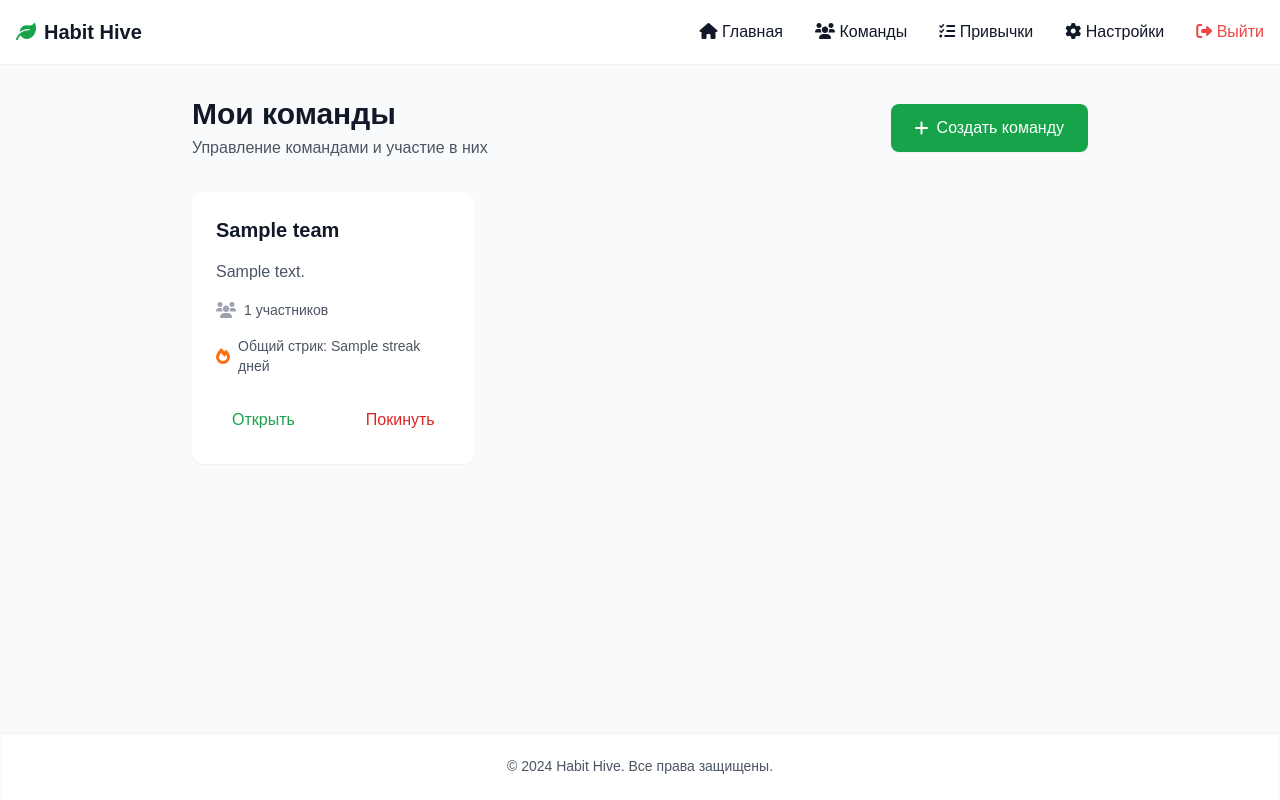
After one commit to lexa946/habit-hive, a FastAPI app: template app/templates/teams.html in a window 1280 px wide. The commit adds this page. Run offline with FastAPI, Linux system fonts and the light colour scheme; the template is opened without the code that fills it: most values are stand-ins (such as "Sample title", 1, 10 or a date in 2020); parts of the project's set-up code (start-up, migrations or seed data) failed here and were passed over; some libraries are stand-ins or nearby versions; some web fonts are replaced.

Commit message:
обнова

```diff
--- a/app/templates/navbar.html
+++ b/app/templates/navbar.html
@@ -15,9 +15,9 @@
                     <i class="fas fa-home"></i>
                     <span>Главная</span>
                 </a>
-                <a href="/team" class="nav-link">
+                <a href="/teams" class="nav-link">
                     <i class="fas fa-users"></i>
-                    <span>Команда</span>
+                    <span>Команды</span>
                 </a>
                 <a href="/habits" class="nav-link">
                     <i class="fas fa-list-check"></i>
@@ -54,9 +54,9 @@
                 <i class="fas fa-home"></i>
                 <span>Главная</span>
             </a>
-            <a href="/team" class="mobile-nav-link">
+            <a href="/teams" class="mobile-nav-link">
                 <i class="fas fa-users"></i>
-                <span>Команда</span>
+                <span>Команды</span>
             </a>
             <a href="/habits" class="mobile-nav-link">
                 <i class="fas fa-list-check"></i>
--- /dev/null
+++ b/app/templates/teams.html
@@ -0,0 +1,100 @@
+{% extends "base.html" %}
+
+{% block title %}
+    Команды - Habit Hive
+{% endblock %}
+
+{% block Body %}
+<div class="animate-fade-in">
+    <!-- Header Section -->
+    <div class="flex flex-col md:flex-row md:items-center md:justify-between mb-8">
+        <div class="mb-4 md:mb-0">
+            <h1 class="text-3xl font-bold text-gray-900 dark:text-white">
+                Мои команды
+            </h1>
+            <p class="text-gray-600 dark:text-gray-400 mt-1">
+                Управление командами и участие в них
+            </p>
+        </div>
+        <a href="/teams/new"
+           class="inline-flex items-center justify-center px-6 py-3 bg-green-600 text-white rounded-lg hover:bg-green-700 transition-colors duration-200 shadow-sm hover:shadow-md">
+            <i class="fas fa-plus mr-2"></i>
+            <span>Создать команду</span>
+        </a>
+    </div>
+
+    <!-- Teams Grid -->
+    <div class="grid grid-cols-1 md:grid-cols-2 lg:grid-cols-3 gap-6">
+        {% for team in teams %}
+        <div class="bg-white dark:bg-gray-800 rounded-xl shadow-sm hover:shadow-md transition-shadow duration-200">
+            <div class="p-6">
+                <div class="flex items-center justify-between mb-4">
+                    <h2 class="text-xl font-semibold text-gray-900 dark:text-white">
+                        {{ team.name }}
+                    </h2>
+                    {% if team.is_owner %}
+                    <span class="px-3 py-1 text-sm bg-green-100 text-green-800 dark:bg-green-900 dark:text-green-200 rounded-full">
+                        Владелец
+                    </span>
+                    {% endif %}
+                </div>
+
+                <p class="text-gray-600 dark:text-gray-400 mb-4">
+                    {{ team.description }}
+                </p>
+
+                <div class="flex items-center space-x-2 mb-4">
+                    <i class="fas fa-users text-gray-400"></i>
+                    <span class="text-sm text-gray-600 dark:text-gray-400">
+                        {{ team.members_count }} участников
+                    </span>
+                </div>
+
+                <div class="flex items-center space-x-2 mb-6">
+                    <i class="fas fa-fire text-orange-500"></i>
+                    <span class="text-sm text-gray-600 dark:text-gray-400">
+                        Общий стрик: {{ team.streak }} дней
+                    </span>
+                </div>
+
+                <div class="flex justify-between">
+                    <a href="/team/{{ team.id }}"
+                       class="px-4 py-2 text-green-600 dark:text-green-400 hover:text-green-700 dark:hover:text-green-300 transition-colors duration-200">
+                        Открыть
+                    </a>
+                    {% if team.is_owner %}
+                    <button onclick="leaveTeam('{{ team.id }}')"
+                            class="px-4 py-2 text-red-600 dark:text-red-400 hover:text-red-700 dark:hover:text-red-300 transition-colors duration-200">
+                        Удалить
+                    </button>
+                    {% else %}
+                    <button onclick="leaveTeam('{{ team.id }}')"
+                            class="px-4 py-2 text-red-600 dark:text-red-400 hover:text-red-700 dark:hover:text-red-300 transition-colors duration-200">
+                        Покинуть
+                    </button>
+                    {% endif %}
+                </div>
+            </div>
+        </div>
+        {% endfor %}
+    </div>
+</div>
+
+<script>
+function leaveTeam(teamId) {
+    if (confirm('Вы уверены, что хотите покинуть команду?')) {
+        fetch(`/teams/${teamId}/leave`, {
+            method: 'POST',
+            headers: {
+                'Content-Type': 'application/json',
+            },
+        })
+        .then(response => {
+            if (response.ok) {
+                window.location.reload();
+            }
+        });
+    }
+}
+</script>
+{% endblock %}
```
Also changed, not shown: app/api/routers/frontend.py (+96 -1 lines), app/templates/team_new.html (added, +54 -0 lines).
